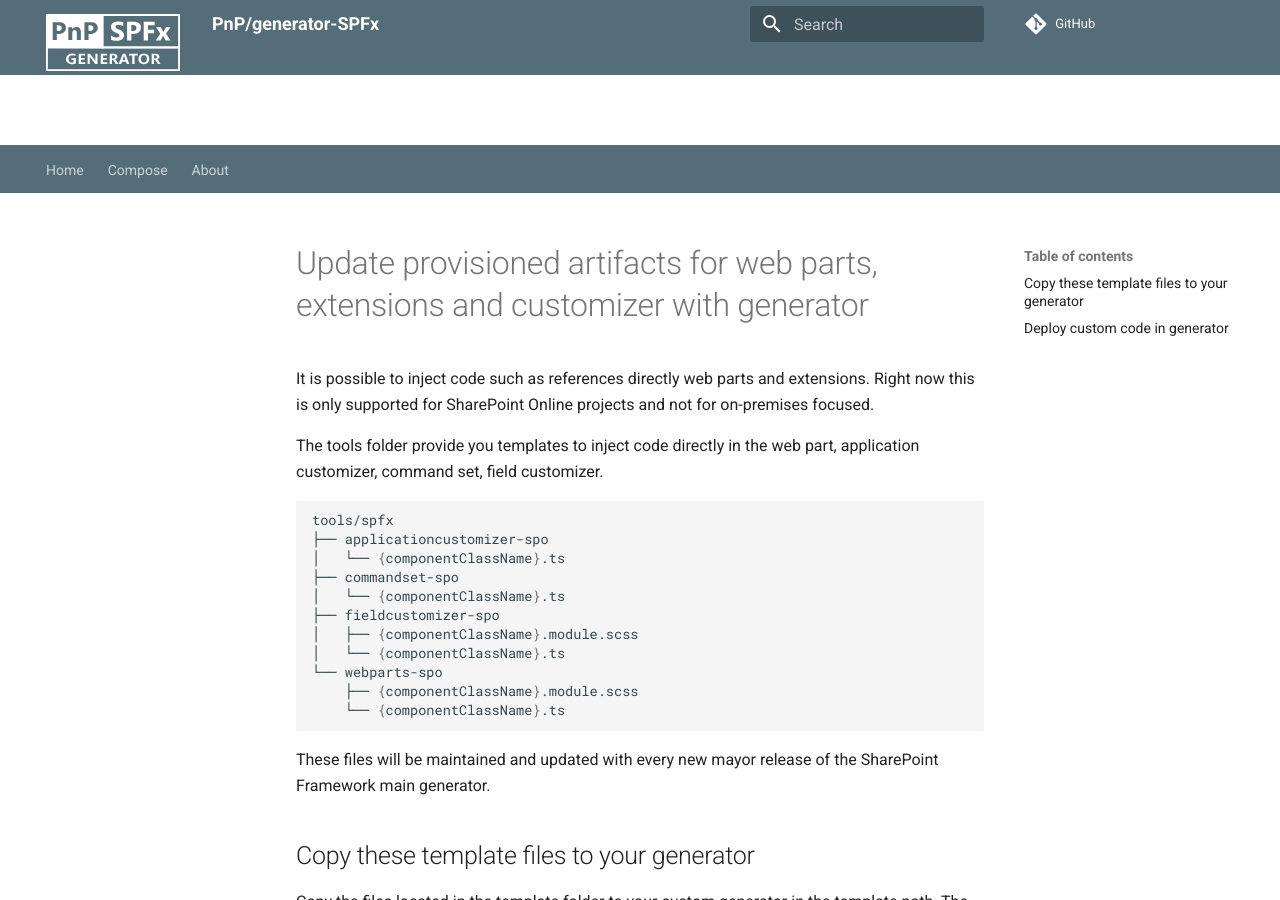
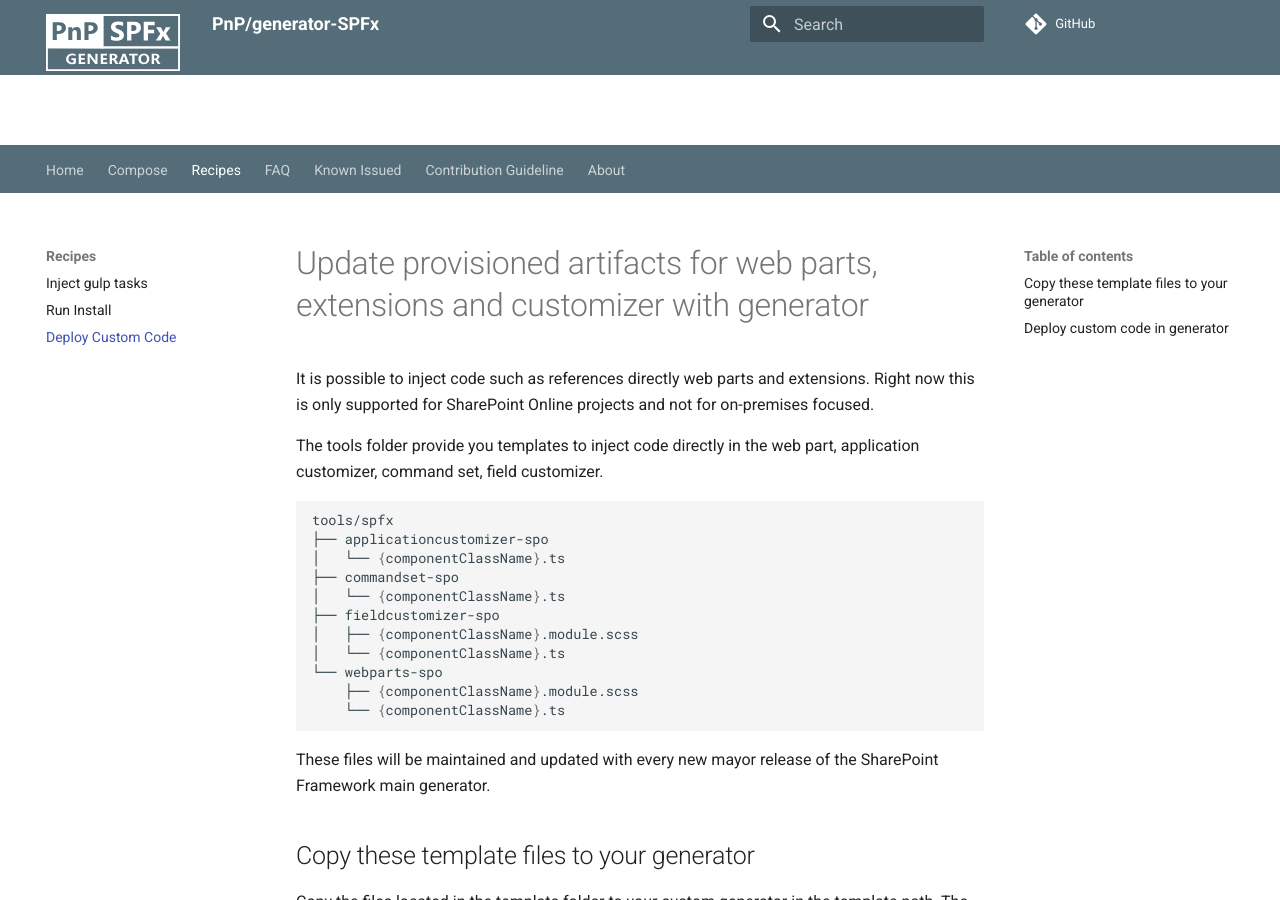
Before and after one commit to pnp/generator-spfx, an MkDocs documentation site: the page built from docs/recipes/deploy-custom-code.md, in a window 1280 px wide and 900 px high. Built offline with MkDocs 1.6.1 and Material for MkDocs 9.7.7, drawn with Linux system fonts in a browser that asks for light colours; comment, search, counter and statistics services are not loaded; some of the changed text lies outside the part shown.

Commit message:
Updated Documentation

```diff
--- a/mkdocs.yml
+++ b/mkdocs.yml
@@ -6,10 +6,17 @@ nav:
     - Prompting: compose/prompting.md
     - Dependencies for addons: compose/add-addons.md
     - Inject dependecies: compose/custgen-dependencies.md
+  - Recipes:
+    - Inject gulp tasks: 'recipes/inject-gulp-tasks.md'
+    - Run Install: 'recipes/run-install.md'
+    - Deploy Custom Code: 'recipes/deploy-custom-code.md'
+  - FAQ : 'faq.md'
+  - Known Issued: 'known-issues.md'
+  - Contribution Guideline: 'contribution-guidelines.md'
   - About: 'about.md'
   # - Recipes: 'recipes/index.md'
   # - How-Tos: 'how-tos/index.md'
-  # - Contribution Guideline: 'contribution-guidelines.md'
+
   # - Contribution Guideline: 'recipes/deploy-custom-code.md'
 theme:
   name: 'material'
```
Also changed, not shown: docs/contribution-guidelines.md (+0 -11 lines), docs/faq.md (added, +10 -0 lines), docs/recipes/deploy-custom-code.md (+1 -1 lines).
